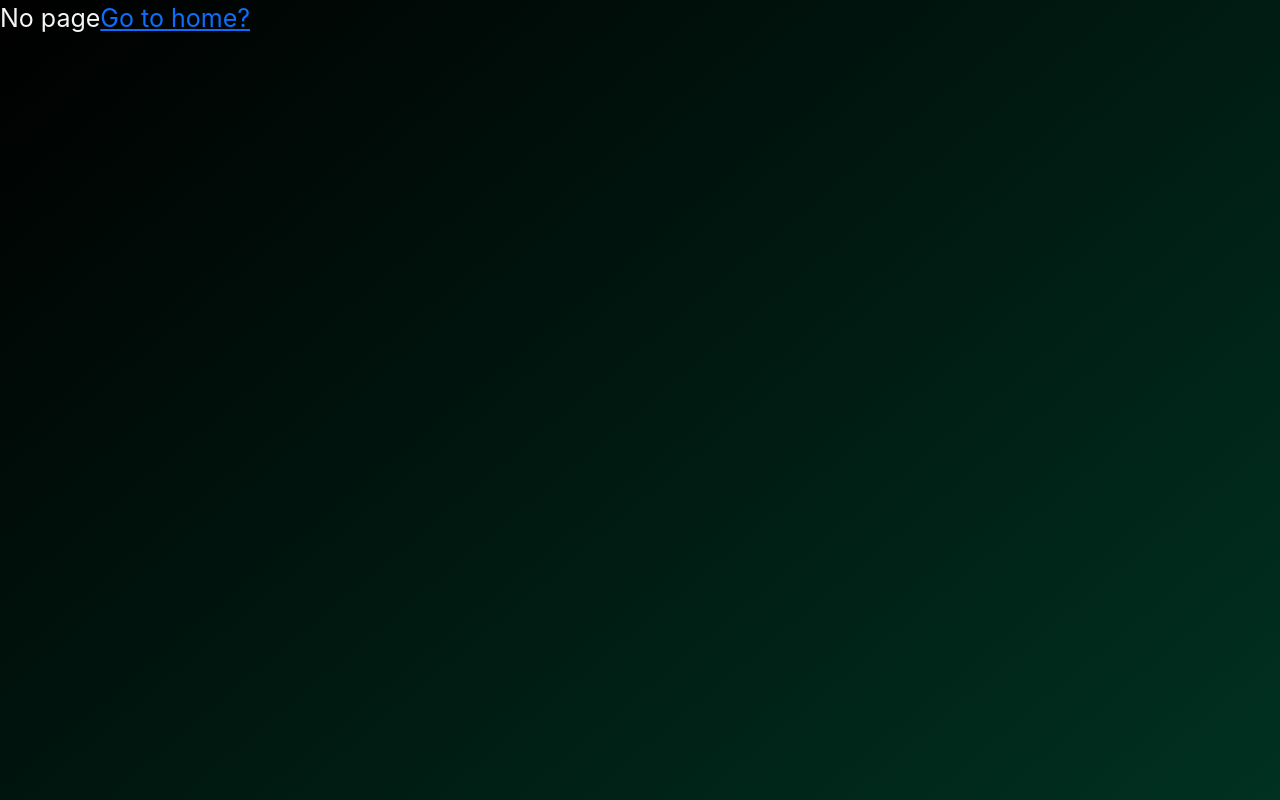
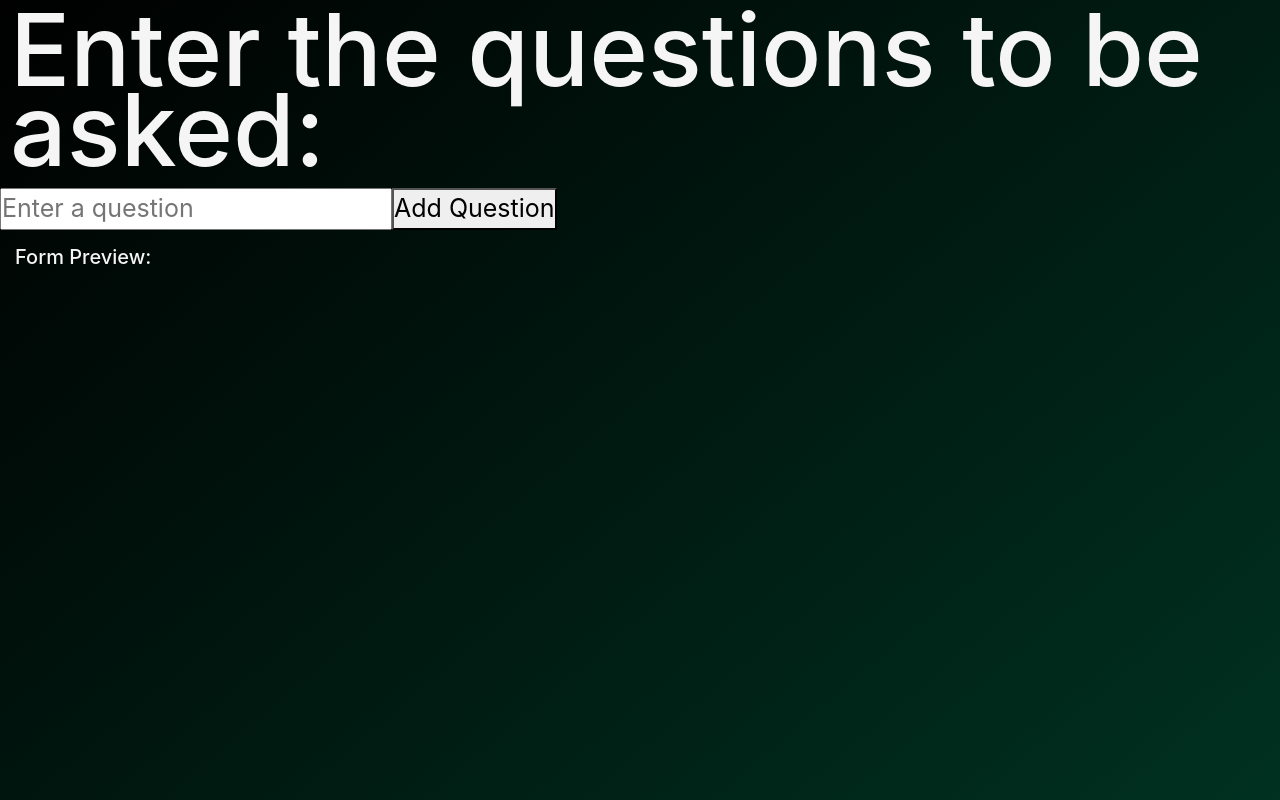
Before and after one commit to yashkanjariyaa/storm_develovers, a React app: page /FormBuilder in a window 1280 px wide. Shown: the top 800 px of the page. Built offline with nearby package versions, Linux system fonts and the light colour scheme.

Commit message:
form builder

```diff
--- a/src/App.js
+++ b/src/App.js
@@ -9,6 +9,8 @@ import Feedback from './pages/Feedback.js';
 import EmpReview from './pages/EmpReview.js';
 import Survey from './pages/Survey.js';
 import Report from './pages/Report.js';
+import FormBuilder from './components/FormBuilder';
+
 
 function App() {
   return (
@@ -25,6 +27,7 @@ function App() {
         <Route exact path='/employeeReview' element={<EmpReview />}/>
         <Route exact path="/report" element={<Report/>}/>
         <Route exact path='/survey' element={<Survey/>}/>
+        <Route exact path='/FormBuilder' element={<FormBuilder/>}/>
       </Routes>
     </BrowserRouter>
     </>
--- /dev/null
+++ b/src/components/FormBuilder.js
@@ -0,0 +1,54 @@
+import React, { useState } from 'react';
+
+function FormBuilder() {
+  const [questions, setQuestions] = useState([]);
+  const [newQuestion, setNewQuestion] = useState('');
+
+  const handleQuestionChange = (e) => {
+    setNewQuestion(e.target.value);
+  };
+
+  const addQuestion = () => {
+    if (newQuestion.trim() === '') return;
+
+    const updatedQuestions = [...questions, newQuestion];
+    setQuestions(updatedQuestions);
+    setNewQuestion('');
+  };
+
+  const removeQuestion = (index) => {
+    const updatedQuestions = [...questions];
+    updatedQuestions.splice(index, 1);
+    setQuestions(updatedQuestions);
+  };
+
+  const renderQuestions = () => {
+    return questions.map((question, index) => (
+      <div key={index}>
+        {question}
+        <button onClick={() => removeQuestion(index)}>Remove</button>
+      </div>
+    ));
+  };
+
+  return (
+    <div>
+      <h1>Enter the questions to be asked:</h1>
+      <div>
+        <input
+          type="text"
+          placeholder="Enter a question"
+          value={newQuestion}
+          onChange={handleQuestionChange}
+        />
+        <button onClick={addQuestion}>Add Question</button>
+      </div>
+      <div>
+        <h2>Form Preview:</h2>
+        {renderQuestions()}
+      </div>
+    </div>
+  );
+}
+
+export default FormBuilder;
```
